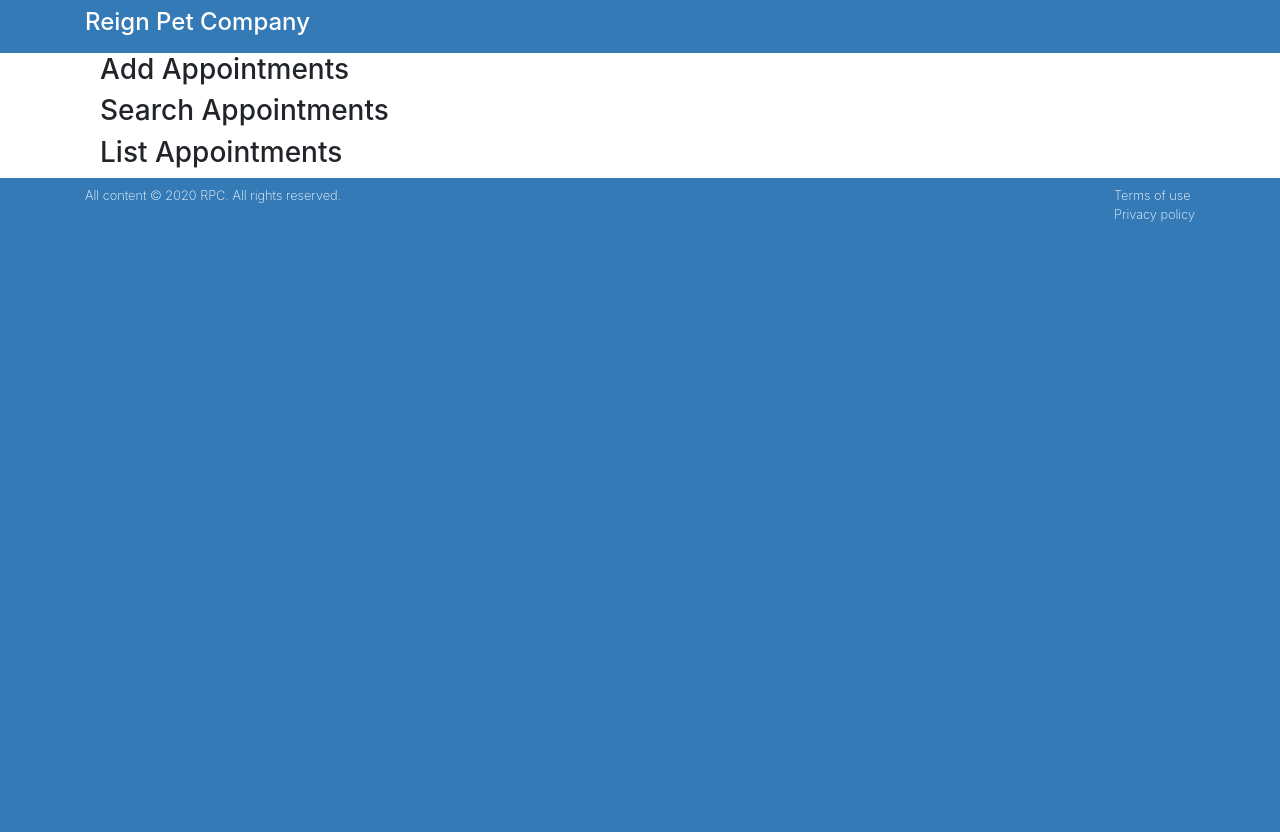
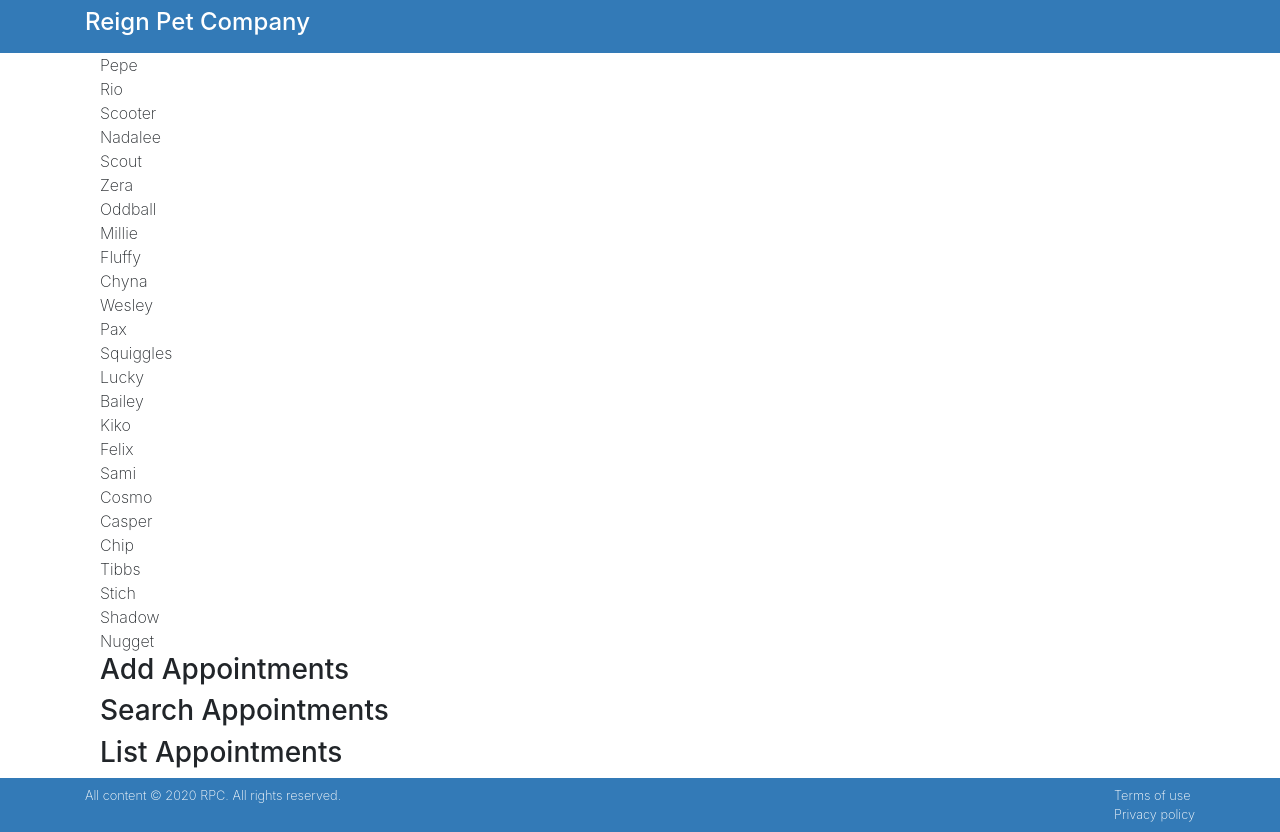
Before and after one commit to femmor/appointments, a React (Create React App) app: page / in a window 1280 px wide. Before the commit the page ends 800 px from the top, so only its background shows below. Built offline with nearby package versions, Linux system fonts and the light colour scheme.

Commit message:
working with complex data

```diff
--- a/src/components/App.js
+++ b/src/components/App.js
@@ -32,14 +32,23 @@ class App extends Component {
 
 
   render() {
-    const {aptDate, aptNotes, ownerName, petName} = this.state.appointments
+    // Destructure appointments from the state
+    const {appointments} = this.state
+    // Get the appointments from the state
+    const listApts = appointments.map(item => {
+      const {aptDate, aptNotes, ownerName, petName} = item
+      return (
+        <div>{petName}</div>
+      )
+    })
+
     return (
       <main className="page bg-white" id="petratings">
         <div className="container">
           <div className="row">
             <div className="col-md-12 bg-white">
               <div className="container">
-                {}
+                {listApts}
                 <AddAppointments/>
                 <SearchAppointments/>
                 <ListAppointments/>
```
